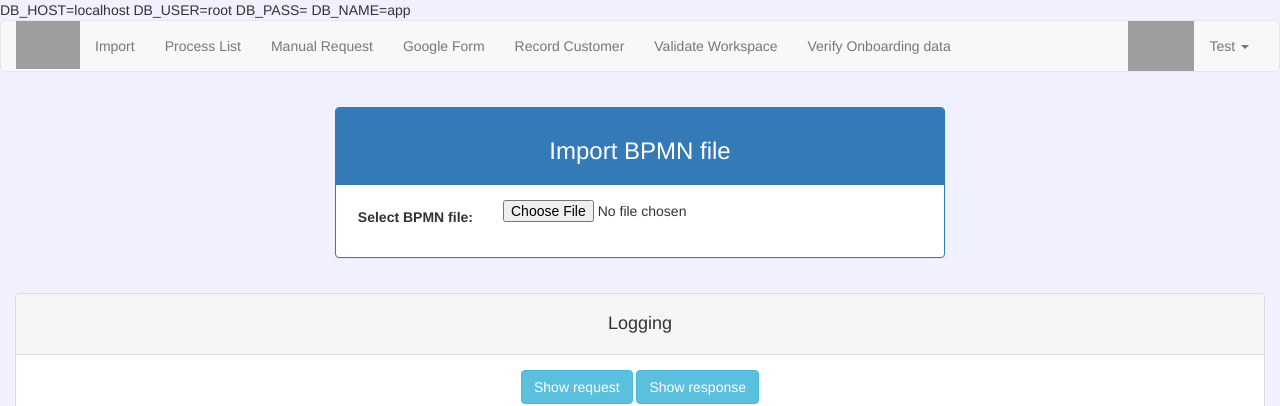
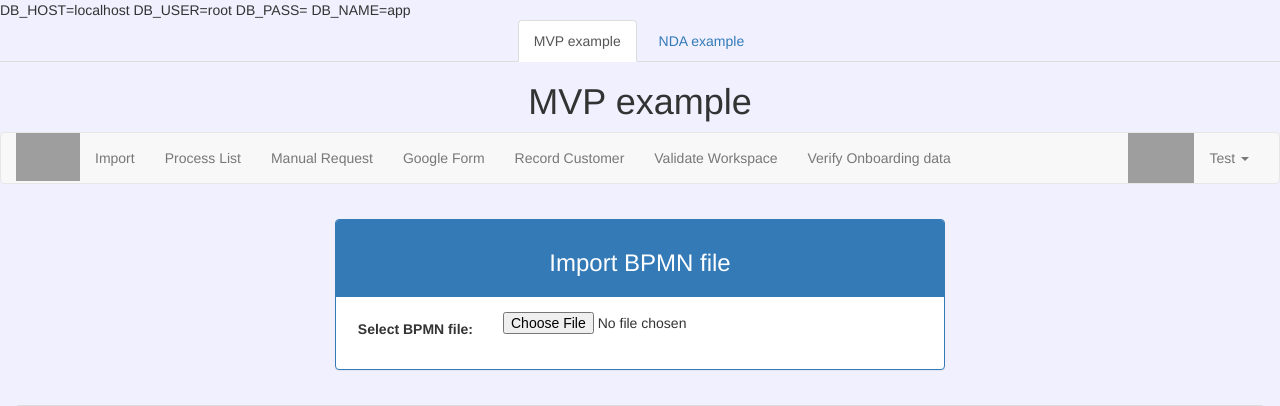
Before and after one commit to ProcessMaker/pmio-examples, a PHP site: page / in a window 1280 px wide. Shown: the top 406 px of the page. Run offline with PHP 8.4, Linux system fonts and the light colour scheme; data that the repository does not hold is empty; grey boxes are pictures that could not be loaded.

Commit message:
Changed form  and changed picture

```diff
--- a/header.php
+++ b/header.php
@@ -1,8 +1,32 @@
 <script type="application/javascript">
     document.body.style.backgroundColor = "<?php echo $bgcolor;?>";
+
 </script>
+<style>
+    .nav-tabs > li, .nav-pills > li {
+        float:none;
+        display:inline-block;
+        *display:inline; /* ie7 fix */
+        zoom:1; /* hasLayout ie7 trigger */
+    }
 
-<nav class="navbar navbar-default">
+    .nav-tabs, .nav-pills {
+        text-align:center;
+    }
+</style>
+<!-- Nav tabs -->
+
+<ul id="myTabs" class="nav nav-tabs" role="tablist">
+
+    <li role="presentation" class="mvp"><a href="#mvp" aria-controls="nda" role="tab" data-toggle="tab">MVP example</a></li>
+    <li role="presentation"><a href="#nda" aria-controls="nda" role="tab" data-toggle="tab">NDA example</a></li>
+
+</ul>
+
+<div class="tab-content">
+    <div role="tabpanel" class="tab-pane" id="mvp">
+   <center><h1>MVP example</h1></center>
+      <nav class="navbar navbar-default">
   <div class="container-fluid">
     <!-- Brand and toggle get grouped for better mobile display -->
     <div class="navbar-header">
@@ -42,3 +66,51 @@
     </div><!-- /.navbar-collapse -->
   </div><!-- /.container-fluid -->
 </nav>
+        </div>
+    <div role="tabpanel" class="tab-pane" id="nda">
+        <center><h2>NDA example</h2></center>
+        <nav class="navbar navbar-default">
+            <div class="container-fluid">
+                <!-- Brand and toggle get grouped for better mobile display -->
+                <div class="navbar-header">
+                    <button type="button" class="navbar-toggle collapsed" data-toggle="collapse" data-target="#bs-example-navbar-collapse-1" aria-expanded="false">
+                        <span class="sr-only">Toggle navigation</span>
+                        <span class="icon-bar"></span>
+                        <span class="icon-bar"></span>
+                        <span class="icon-bar"></span>
+                    </button>
+                    <img alt="PM Core" height="48" src="http://www.processmaker.com/sites/all/themes/pmthemev2/img/white-badge.png">
+                </div>
+
+                <!-- Collect the nav links, forms, and other content for toggling -->
+                <div class="collapse navbar-collapse" id="bs-example-navbar-collapse-1">
+                    <ul class="nav navbar-nav">
+
+                        <li<?php echo (preg_match('/import_form.html/',$_SERVER['REQUEST_URI'])?' class="active"':'');?>><a href="/import_form.html?example=nda">Import</a></li>
+                        <li<?php echo (preg_match('/processes_form.html/',$_SERVER['REQUEST_URI'])?' class="active"':'');?>><a href="processes_form.html?example=nda">Process List</a></li>
+                        <li><a target="_new" href="https://docs.google.com/a/processmaker.com/forms/d/e/1FAIpQLSeCpy4wYwvLkSjUJIAr-VHjsquKS9SXlAhIMokmYU0MqtuPTQ/viewform">Manual Request (google form)</a></li>
+
+                        <li<?php echo (preg_match('/verify_on_boarding_data.html/',$_SERVER['REQUEST_URI'])?' class="active"':'');?>><a href="check_nda_status.html">Check NDA status </a></li>
+
+                    </ul>
+                    <!--<ul class="nav navbar-nav navbar-right">
+                        <li><img align="right" height="50" src="<?php /*echo $avatar;*/?>"></li>
+                        <li class="dropdown">
+                            <a href="#" class="dropdown-toggle" data-toggle="dropdown" role="button" aria-haspopup="true" aria-expanded="false"><?php /*echo $user;*/?> <span class="caret"></span></a>
+                            <ul class="dropdown-menu">
+                                <li><a href="?user=Test">Test</a></li>
+                                <li><a href="?user=Alice">Alice</a></li>
+                                <li><a href="?user=Bob">Bob</a></li>
+                            </ul>
+                        </li>
+                    </ul>-->
+                </div><!-- /.navbar-collapse -->
+            </div><!-- /.container-fluid -->
+        </nav>
+    </div>
+</div>
+<script type="text/javascript">
+    <?php if (isset($_GET['example']) && $_GET['example'] == 'nda') {
+        echo '$(\'#myTabs a[href="#nda"]\').tab(\'show\');';
+    } else echo '$(\'#myTabs a[href="#mvp"]\').tab(\'show\');'; ?>
+</script>
```
Also changed, not shown: USAGE.md (+1 -1 lines), php-sdk-usage/images/exclusive_gateway_1endevent.png.
